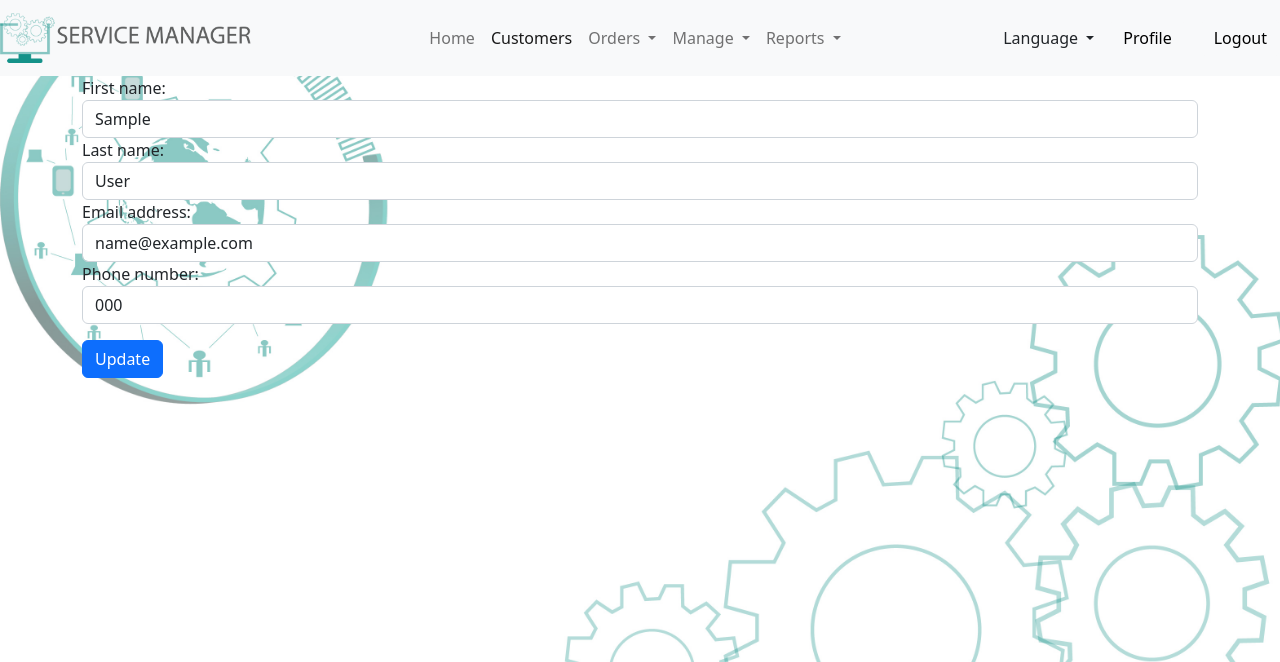
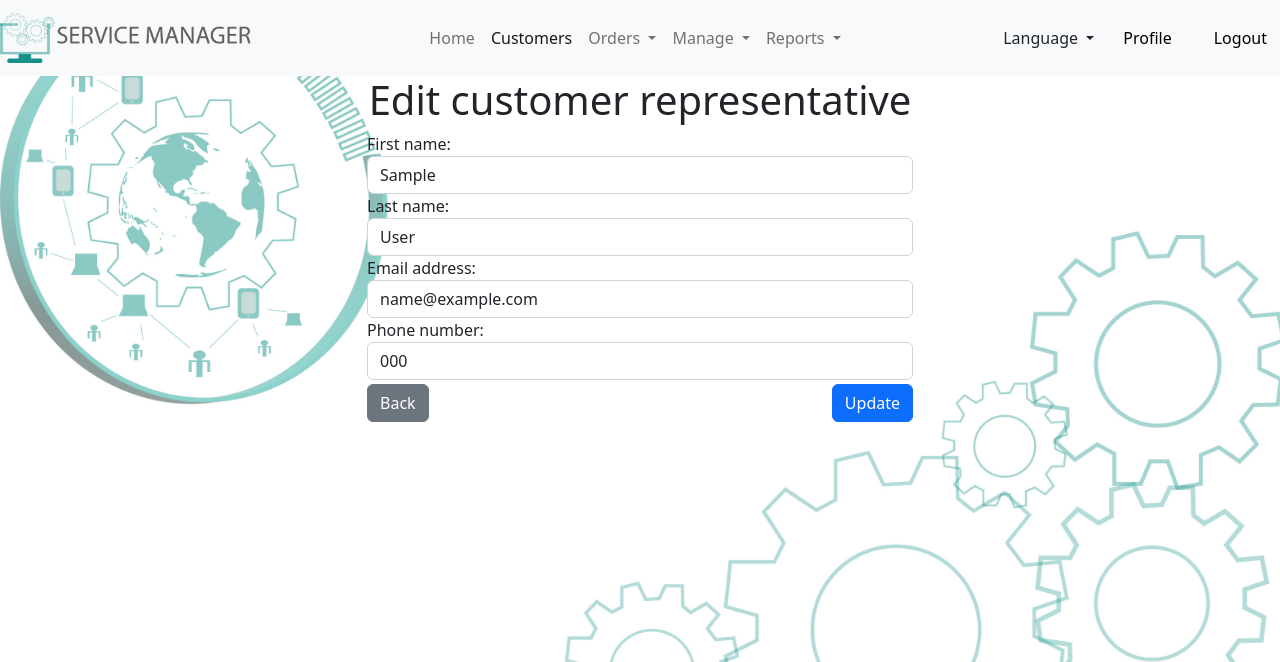
Before and after one commit to svetlinst/Service-manager, a Django app: page /en/customers/1/customer_representative/1/ in a window 1280 px wide. Shown: the top 662 px of the page. Run offline with Django 4.2, Linux system fonts and the light colour scheme; a user stored in the database is signed in; tables that the repository leaves empty hold one stand-in row (values such as "Sample post"); parts of the project's set-up code (start-up, migrations or seed data) failed here and were passed over; some libraries are stand-ins or nearby versions.

Commit message:
UI changes in customer representatives edit form

```diff
--- a/service_manager/service_manager/customers/templates/customer_representatives/customer_representative_edit.html
+++ b/service_manager/service_manager/customers/templates/customer_representatives/customer_representative_edit.html
@@ -1,10 +1,18 @@
 {% extends 'base.html' %}
+{% load i18n %}
 {% block content %}
-    <form method="post" action="{% url "edit_customer_representative" object.customer.id object.pk %}">
-        {% csrf_token %}
-        {{ form }}
-        <div class="my-3">
-            <button type="submit" class="btn btn-primary">Update</button>
+    <h1 class="text-center">{% trans 'Edit customer representative' %}</h1>
+    <div class="row">
+        <div class="col-lg-3"></div>
+        <div class="col-lg-6">
+            <form method="post"
+                  action="{% url "edit_customer_representative" object.customer.id object.pk %}">
+                {% csrf_token %}
+                {{ form }}
+                <a class="btn btn-secondary mt-1 float-start" href="javascript:history.back()">Back</a>
+                <button type="submit" class="btn btn-primary mt-1 float-end">Update</button>
+            </form>
         </div>
-    </form>
+        <div class="col-lg-3"></div>
+    </div>
 {% endblock %}
--- a/service_manager/service_manager/customers/views.py
+++ b/service_manager/service_manager/customers/views.py
@@ -201,7 +201,7 @@ class EditCustomerRepresentativeView(auth_mixins.PermissionRequiredMixin, views.
     permission_required = ('customers.view_customerrepresentative', 'customers.change_customerrepresentative')
 
     def get_success_url(self):
-        return reverse_lazy('customer_detail', kwargs={'pk': self.object.customer.pk})
+        return reverse_lazy('customer_detail', kwargs={'pk': self.object.customer.pk}) + '?show_representatives'
 
 
 class DeleteCustomerRepresentativeView(auth_mixins.PermissionRequiredMixin, views.DeleteView):
```
